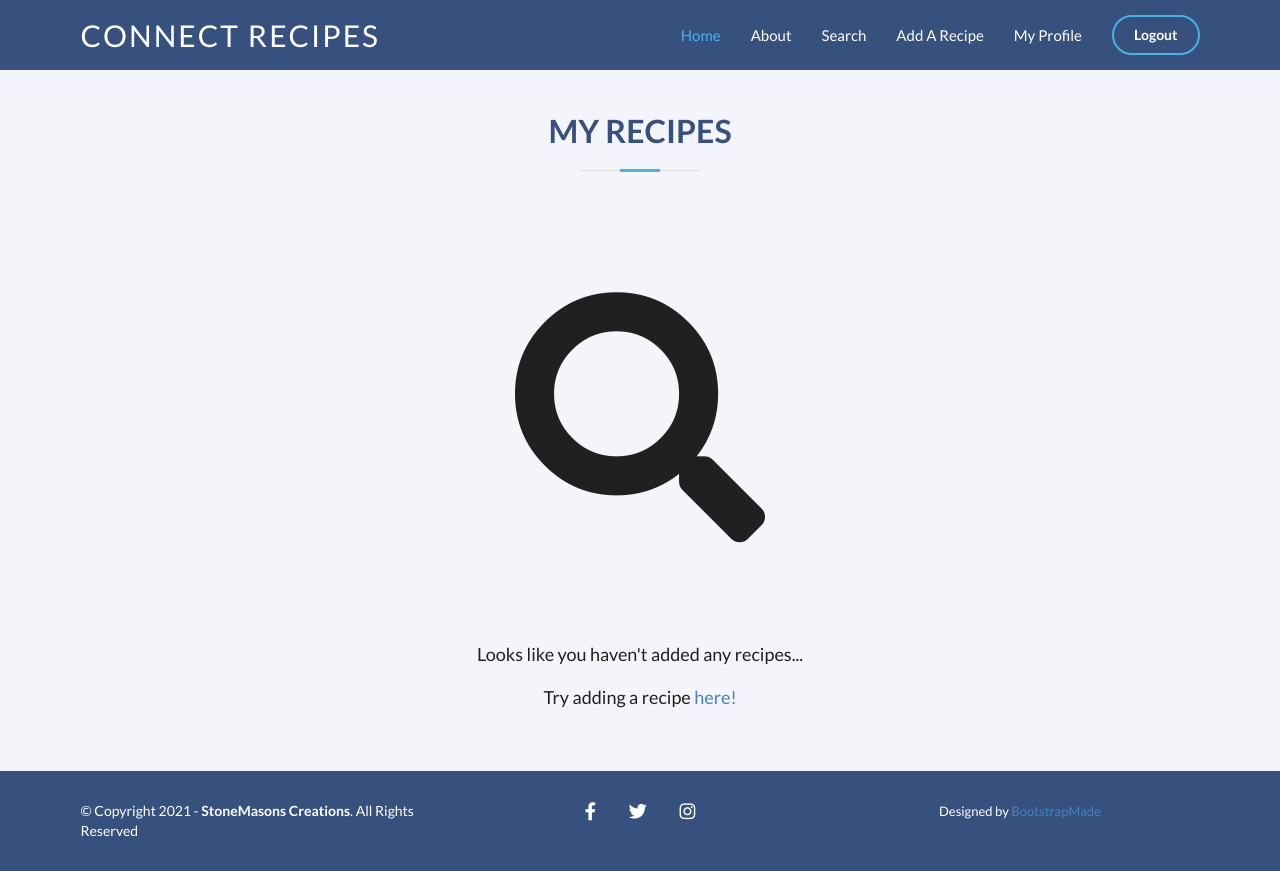
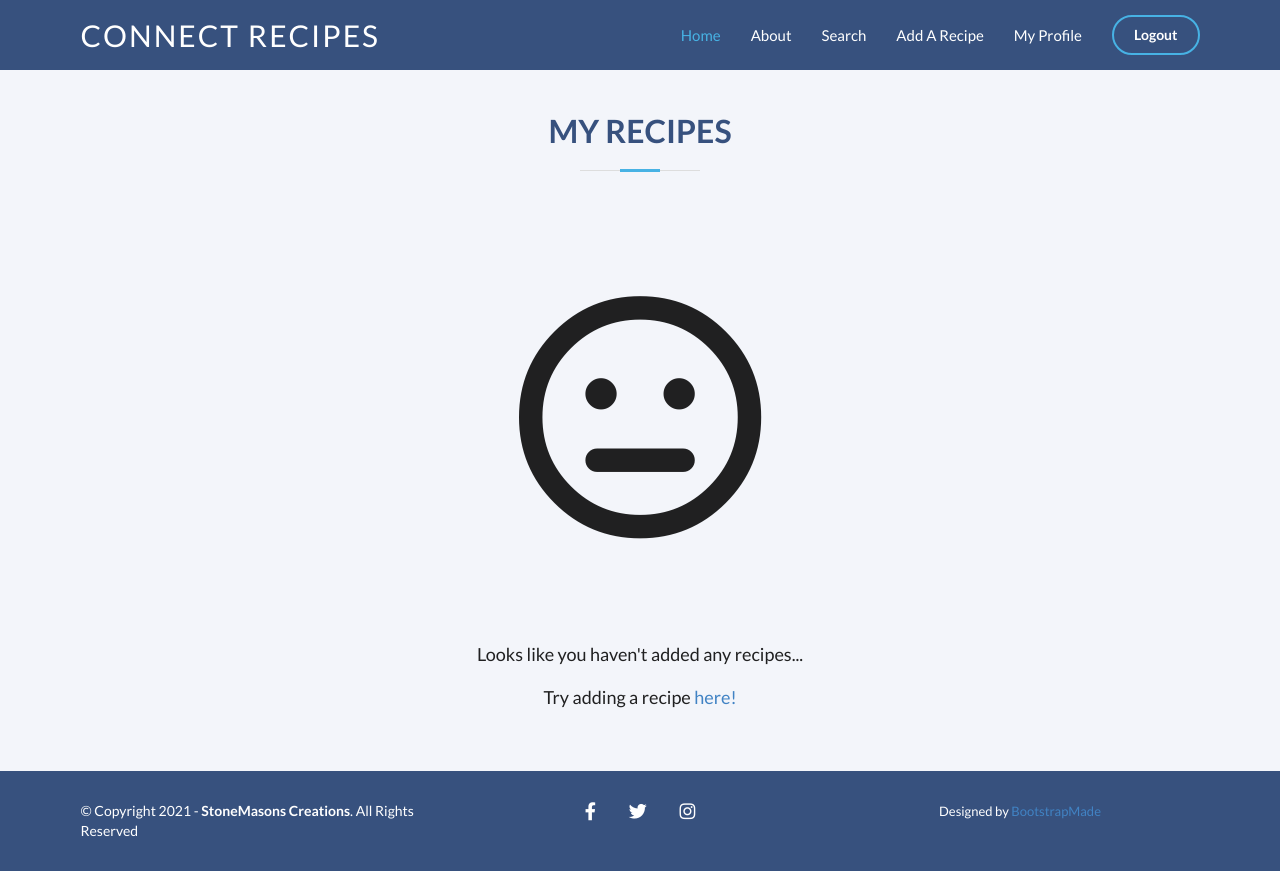
Before and after one commit to StoneMasons4106/connect-recipes, a Flask app: page /my-recipes in a window 1280 px wide. Run offline with Flask 2, Linux system fonts and the light colour scheme; the visitor is signed in with stand-in values (Sample User, id 1); data that the repository does not hold is empty; some libraries are stand-ins or nearby versions.

Commit message:
Meh face.

```diff
--- a/templates/my-recipes.html
+++ b/templates/my-recipes.html
@@ -90,7 +90,7 @@
 
     <div class="row justify-content-center">
       <div class="col-lg-4">
-        <i class="fas fa-search"></i>
+        <i class="far fa-meh"></i>
         <p>Looks like you haven't added any recipes...</p>
         <p>Try adding a recipe <a href="{{ url_for('new_recipe') }}">here!</a></p>
       </div>
--- a/templates/saved-recipes.html
+++ b/templates/saved-recipes.html
@@ -88,7 +88,7 @@
 
     <div class="row justify-content-center">
       <div class="col-lg-4">
-        <i class="fas fa-search"></i>
+        <i class="far fa-meh"></i>
         <p>Looks like you haven't saved any recipes...</p>
         <p>Try <a href="{{ url_for('index') }}#search">searching</a> for something to save!</p>
       </div>
--- a/templates/search.html
+++ b/templates/search.html
@@ -81,7 +81,7 @@
 
     <div class="row justify-content-center">
       <div class="col-lg-4">
-        <i class="fas fa-search"></i>
+        <i class="far fa-meh"></i>
         <p>Looks like nothing matched that search...</p>
         <p>Try <a href="{{ url_for('index') }}#search">searching</a> again!</p>
       </div>
```
